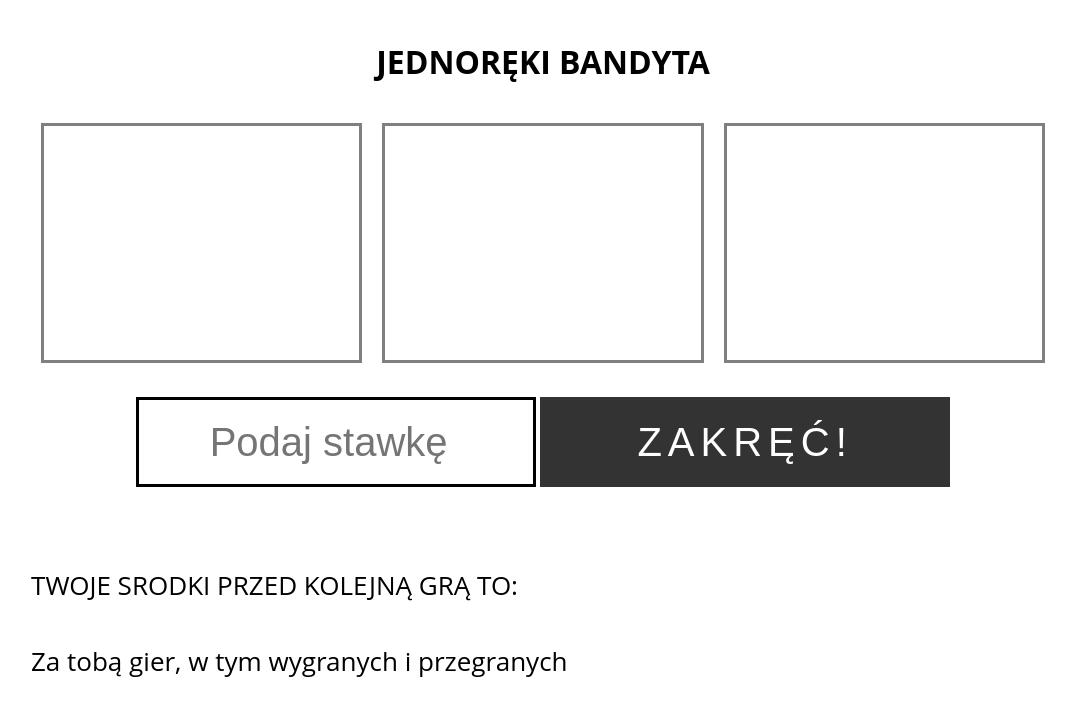
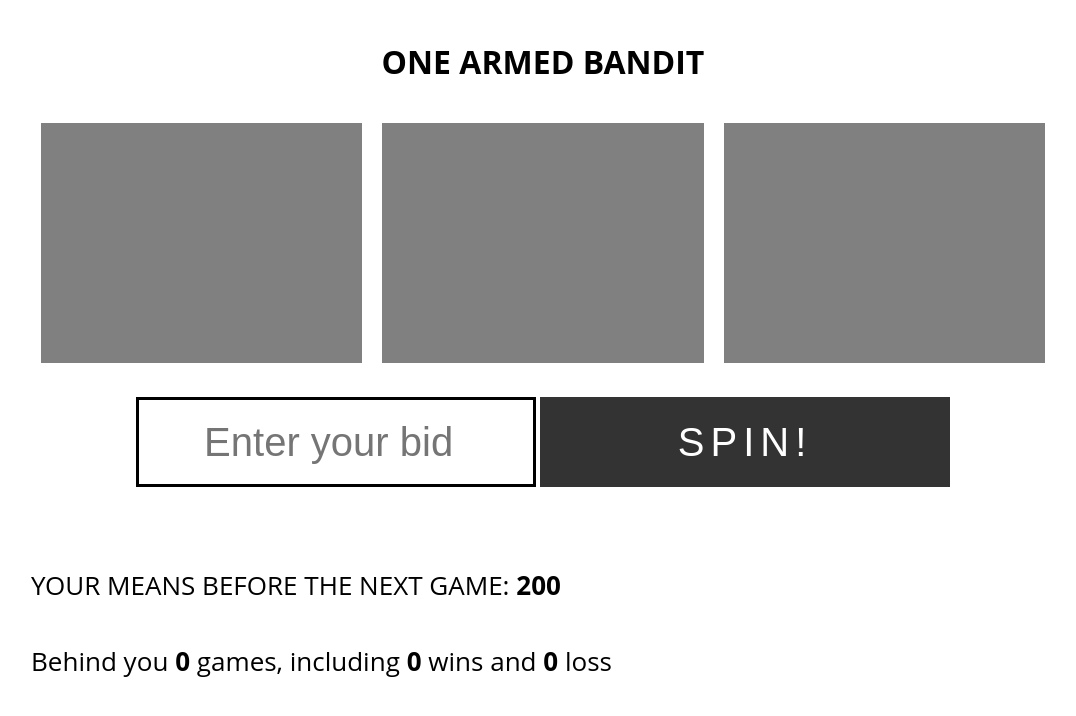
Before and after one commit to borkos97/One_armed_bandit, a plain HTML site: page index.html in a window 1280 px wide. Shown: the whole page, without its empty margins (97-1173 px from the left). Drawn offline with Linux system fonts and the light colour scheme.

Commit message:
Small fixes

```diff
--- a/Game.js
+++ b/Game.js
@@ -21,8 +21,8 @@ class Game {
             board.style.backgroundColor = colors[index]
         })
         this.spanWallet.textContent = money;
-        if(result) result = `Wygrałeś ${wonMoney}$`
-        else if (!result && result !== "") result = `Przegrałeś ${bid}$`
+        if(result) result = `You won ${wonMoney}$`
+        else if (!result && result !== "") result = `You lose ${bid}$`
         this.spanResult.textContent = result;
         this.spanGames.textContent = stats[0];
         this.spanWins.textContent = stats[1];
@@ -31,9 +31,9 @@ class Game {
     }
     startGame() {
 
-        if(this.inputBid.value < 1) return alert("Za mało środków")
+        if(this.inputBid.value < 1) return alert("Not enough money")
         const bid = Math.floor(this.inputBid.value)
-        if(!this.wallet.checkCanPlay(bid)) return alert("Masz za mało środków lub podano nei prawidłową wartość")
+        if(!this.wallet.checkCanPlay(bid)) return alert("You have not enough money or entered value is not correct")
         this.wallet.changeWallet(bid, '-')
 
         this.draw = new Draw();
--- a/Result.js
+++ b/Result.js
@@ -4,7 +4,10 @@ class Result {
         else return 0;
     }
     static checkWinner(draw){
-        if(draw[0] === draw[1] && draw[1] === draw[2] || draw[0] !== draw[1] && draw[1] !== draw[2] && draw[0] !== draw[2]) return true;
+        if(draw[0] === draw[1] && draw[1] === draw[2]
+            || draw[0] !== draw[1] && draw[1]
+            !== draw[2] && draw[0] !== draw[2]) return true;
+
         else  return false;
     }
 }
--- a/Wallet.js
+++ b/Wallet.js
@@ -13,8 +13,8 @@ class Wallet {
             if(typeof value === "number" && !isNaN(value)) {
                 if(type === "+") return _money += value
                 else if (type === "-") return _money -= value
-                else throw new Error("Nie poprawne działanie")
-            } else throw new Error("nie poprawna wartość");
+                else throw new Error("Incorrect operation")
+            } else throw new Error("Incorrect value");
         }
     }
 }
--- a/index.html
+++ b/index.html
@@ -5,15 +5,14 @@
   <meta charset="UTF-8">
   <meta name="viewport" content="width=device-width, initial-scale=1.0">
   <meta http-equiv="X-UA-Compatible" content="ie=edge">
-  <title>Jednoręki bandyta</title>
+  <title>One armed bandit</title>
   <link rel="stylesheet" href="style.css">
-  <script src="main.js"></script>
 </head>
 
 <body>
   <div class="wrap">
 
-    <h1>Jednoręki bandyta</h1>
+    <h1>one armed bandit</h1>
 
     <section class="game">
       <div class="color"></div>
@@ -22,15 +21,16 @@
     </section>
 
     <section class="play">
-      <input type="number" placeholder="Podaj stawkę" id="bid">
-      <button id="start">Zakręć!</button>
+      <input type="number" placeholder="Enter your bid" id="bid">
+      <button id="start">Spin!</button>
     </section>
 
-    <section class="panel">TWOJE SRODKI PRZED KOLEJNĄ GRĄ TO: <span class="wallet"></span></section>
+    <section class="panel">YOUR MEANS BEFORE THE NEXT GAME: <span class="wallet"></span></section>
 
     <section class="score">
-      <span class="result"></span> Za tobą <span class="number"></span> gier, w tym <span class="win"></span> wygranych
-      i <span class="loss"></span> przegranych
+      <span class="result"></span> Behind you <span class="number"></span> games, including  <span class="win">
+      </span> wins and <span class="loss"></span> loss
+
     </section>
 
   </div>
```
